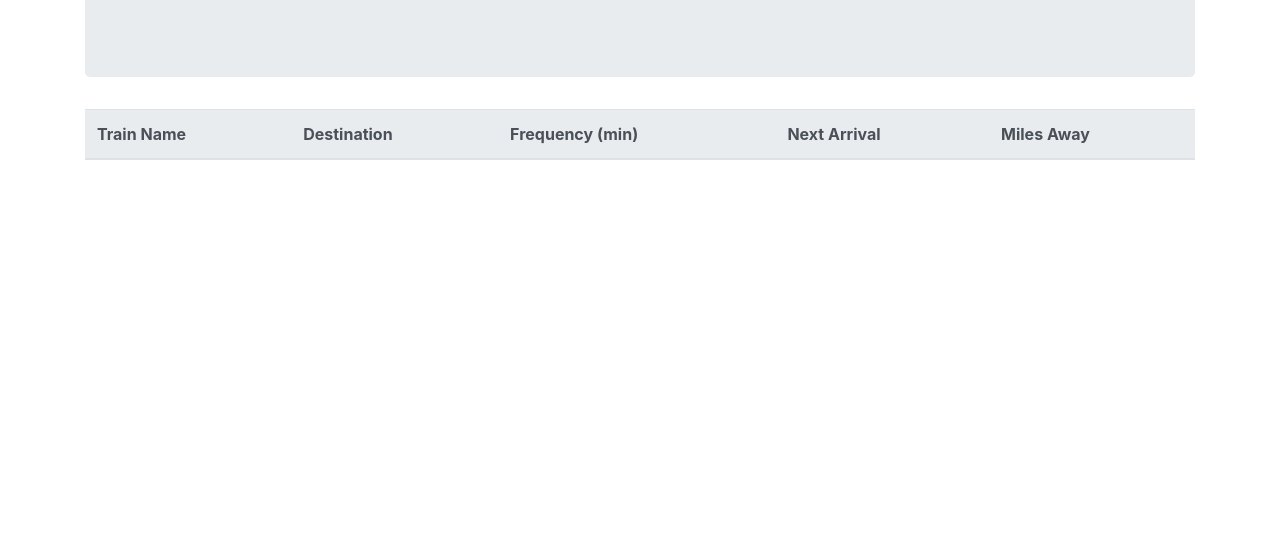
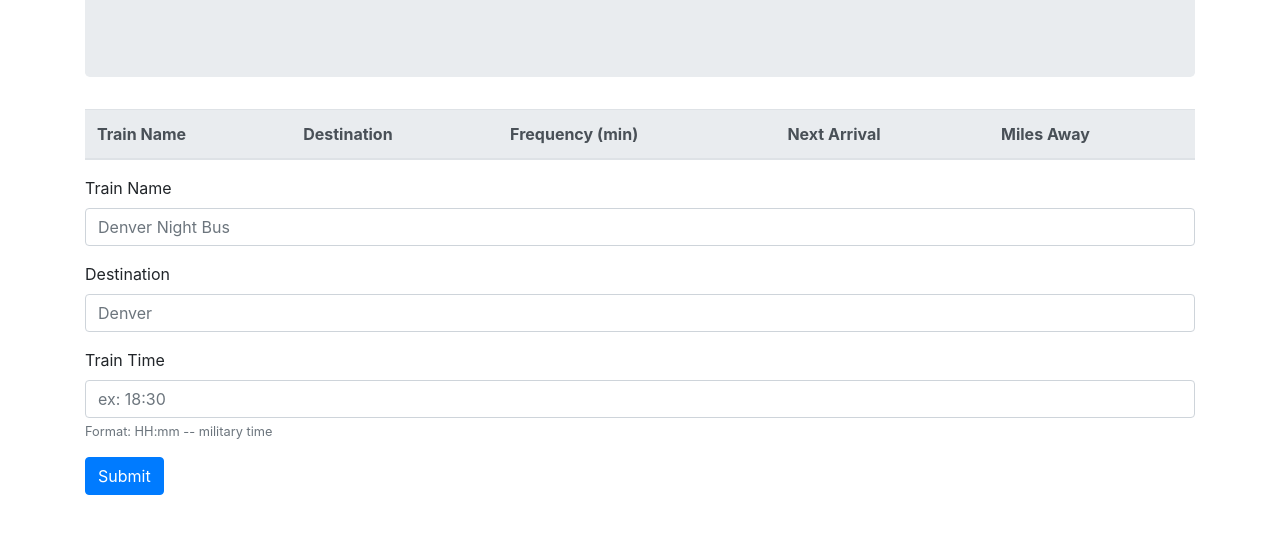
Before and after one commit to kd101jp14/train_scheduler, a plain HTML site: page index.html in a window 1280 px wide. Shown: the part 153-686 px from the top of the page. Drawn offline with nearby package versions, Linux system fonts and the light colour scheme.

Commit message:
Created form for user input.

```diff
--- a/index.html
+++ b/index.html
@@ -54,7 +54,22 @@
         </div>
         <div class="row">
             <div class="col">
-
+                <form>
+                    <div class="form-group">
+                        <label for="trainName">Train Name</label>
+                        <input type="trainName" class="form-control" id="nameInput" placeholder="Denver Night Bus">
+                    </div>
+                    <div class="form-group">
+                        <label for="destination">Destination</label>
+                        <input type="destination" class="form-control" id="destinationInput" placeholder="Denver">
+                    </div>
+                    <div class="form-group">
+                        <label for="trainTime">Train Time</label>
+                        <input type="trainTime" class="form-control" id="timeInput" placeholder="ex: 18:30">
+                        <small id="timeHelp" class="form-text text-muted">Format: HH:mm -- military time</small>
+                    </div>
+                    <button type="submit" class="btn btn-primary">Submit</button>
+                </form>
             </div>
         </div>
     </div>
```
